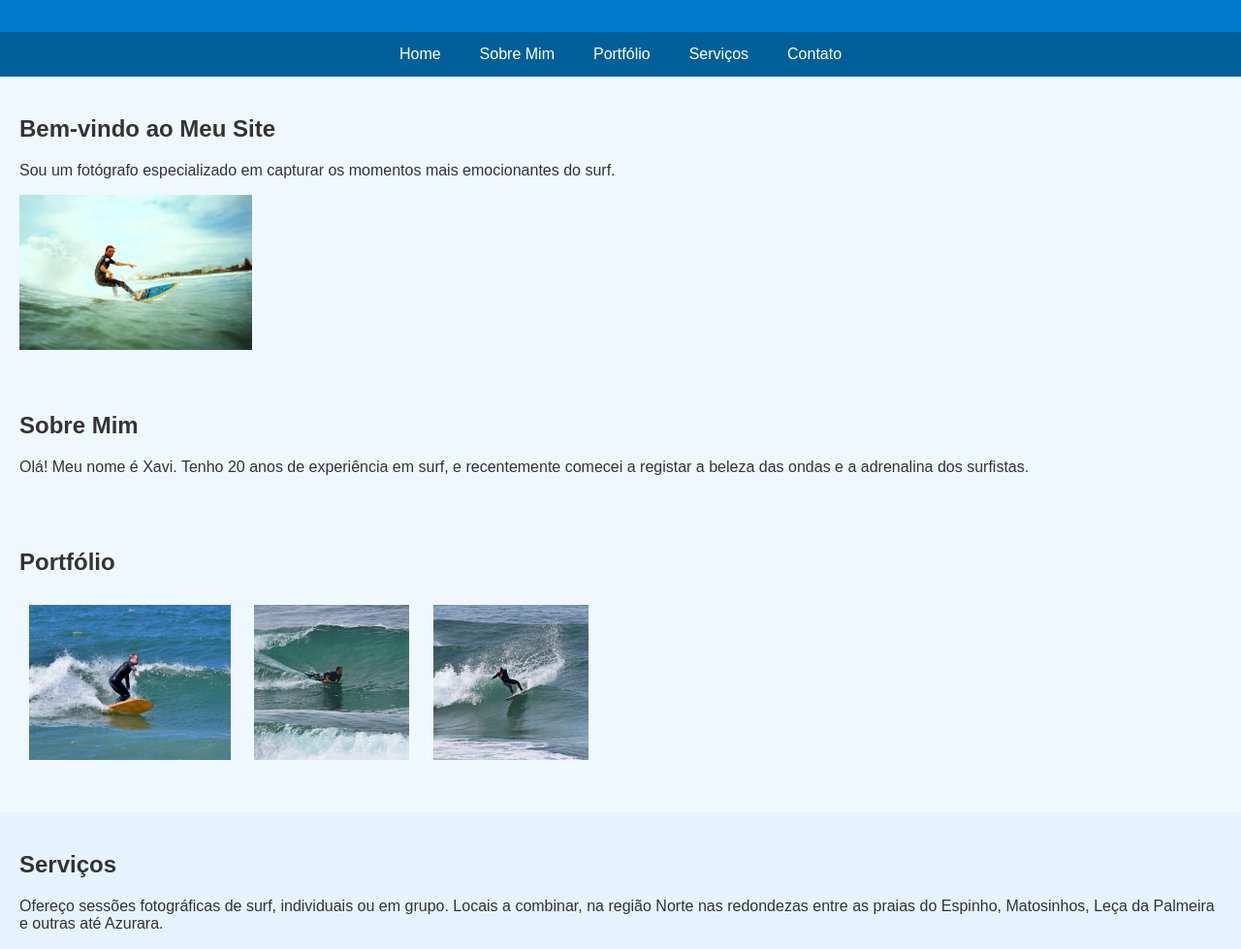
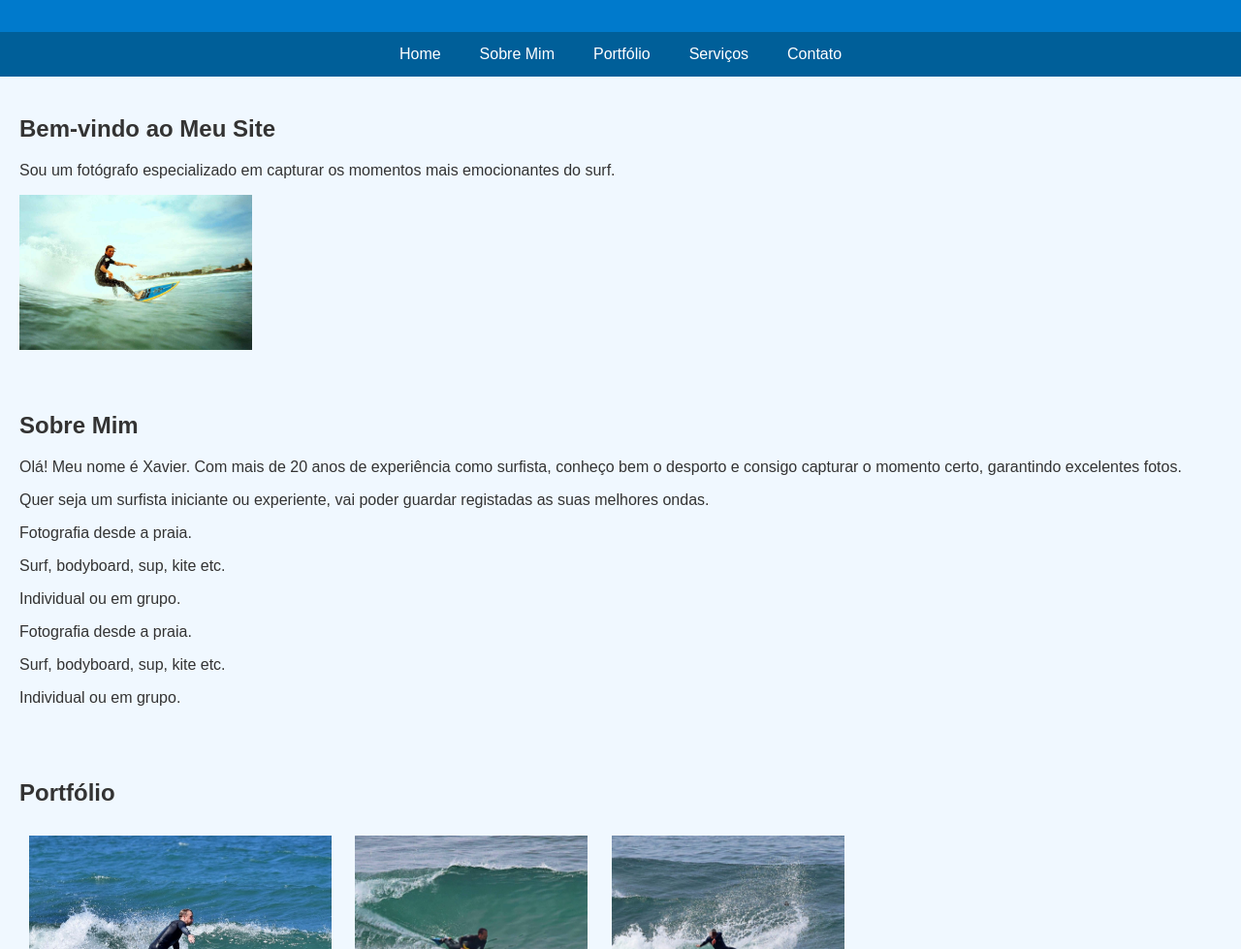
Before and after one commit to xavicastel/Surf-Photo-Page, a plain HTML site: page index.html in a window 1280 px wide. Shown: the part 121-1100 px from the top of the page at 97% size. Drawn offline with Linux system fonts and the light colour scheme.

Commit message:
Update index.html
improvements

```diff
--- a/index.html
+++ b/index.html
@@ -42,7 +42,7 @@
         }
         .portfolio img {
             width: auto; /* Garante que a largura da imagem seja ajustada automaticamente */
-            height: 20vh; /* Define a altura da imagem como 20% da altura da tela */
+            height: 30vh; /* Define a altura da imagem como 20% da altura da tela */
             margin: 10px;
         }
         .service, .contact {
@@ -87,7 +87,13 @@
     </section>
     <section id="about">
         <h2>Sobre Mim</h2>
-        <p>Olá! Meu nome é Xavi. Tenho 20 anos de experiência em surf, e recentemente comecei a registar a beleza das ondas e a adrenalina dos surfistas.</p>
+        <p>Olá! Meu nome é Xavier. Com mais de 20 anos de experiência como surfista, conheço bem o desporto e consigo capturar o momento certo, garantindo excelentes fotos.</p>
+        <p>Quer seja um surfista iniciante ou experiente, vai poder guardar registadas as suas melhores ondas.</p>
+        <p>Fotografia desde a praia.</p>
+        <p>Surf, bodyboard, sup, kite etc.</p>
+        <p>Individual ou em grupo.</p>Fotografia desde a praia.</p>
+        <p>Surf, bodyboard, sup, kite etc.</p>
+        <p>Individual ou em grupo.</p>
     </section>
     <section id="portfolio" class="portfolio">
         <h2>Portfólio</h2>
```
